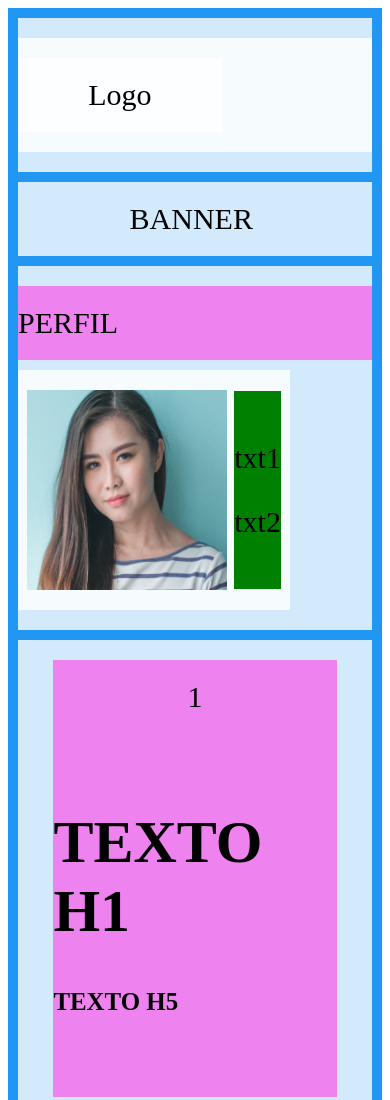
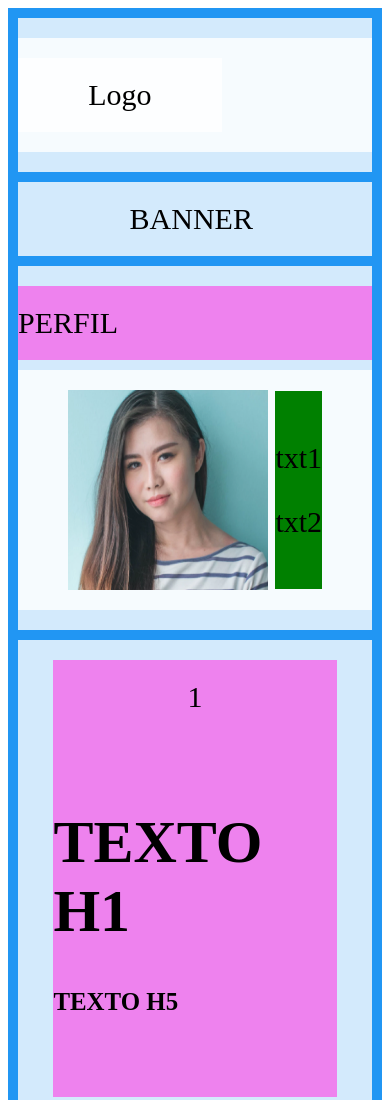
Before and after one commit to Nahuel987/GigeoPage, a plain HTML site: page index.html in a window 390 px wide. Shown: the top 1100 px of the page. Drawn offline with Linux system fonts and the light colour scheme.

Commit message:
Tercer commit: Yuki centrada en layout

```diff
--- a/assets/css/style.css
+++ b/assets/css/style.css
@@ -130,7 +130,6 @@
     }
 
     .contenedor-videos div {
-
         background-color: violet;
         text-align: center;
         padding: 20px 0;
@@ -142,24 +141,21 @@
     .contendor-nav .logo {
         text-align: center;
     }
-
     .contendor-nav .iconos {
         display: none;
-
     }
 
     /*Perfil*/
-
-    /*pendiente centar yumi*/
-
-
+    .contenedor-img {
+        grid-column-start: 1;
+        grid-column-end: 5;
+    }
     .perfil .txtPerfil {
         background-color: violet;
         text-align: left;
         grid-column-start: 1;
         grid-column-end: 5;
     }
-
     .perfil .contenedor-botones {
         display: none;
     }
@@ -169,7 +165,6 @@
         display: none;
         grid-column-start: 1;
         grid-column-end: 5;
-
     }
 
     .item {
@@ -183,5 +178,4 @@
         display: grid;
         place-items: center;
     }
-
 }
```
